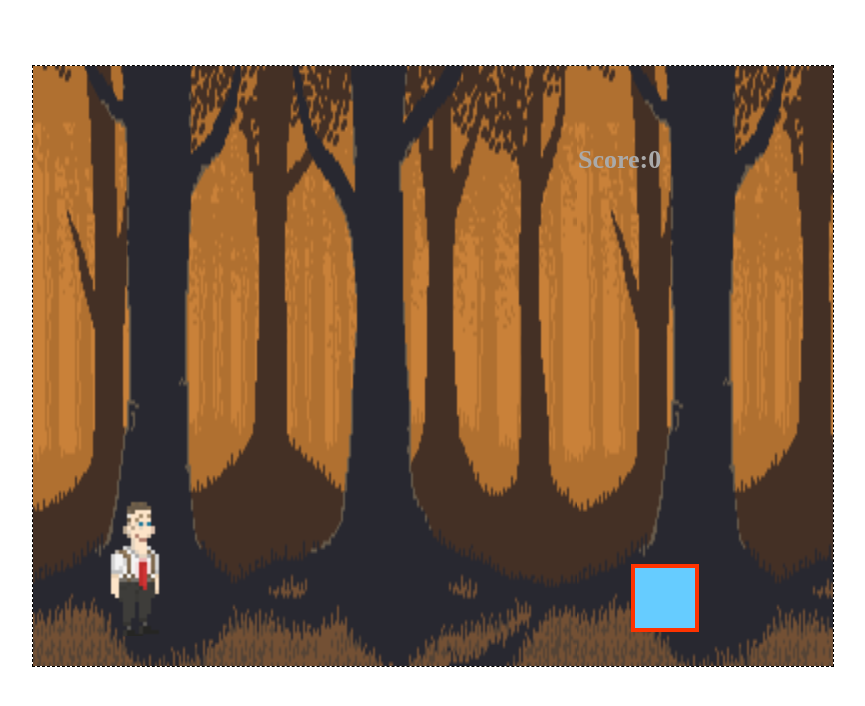
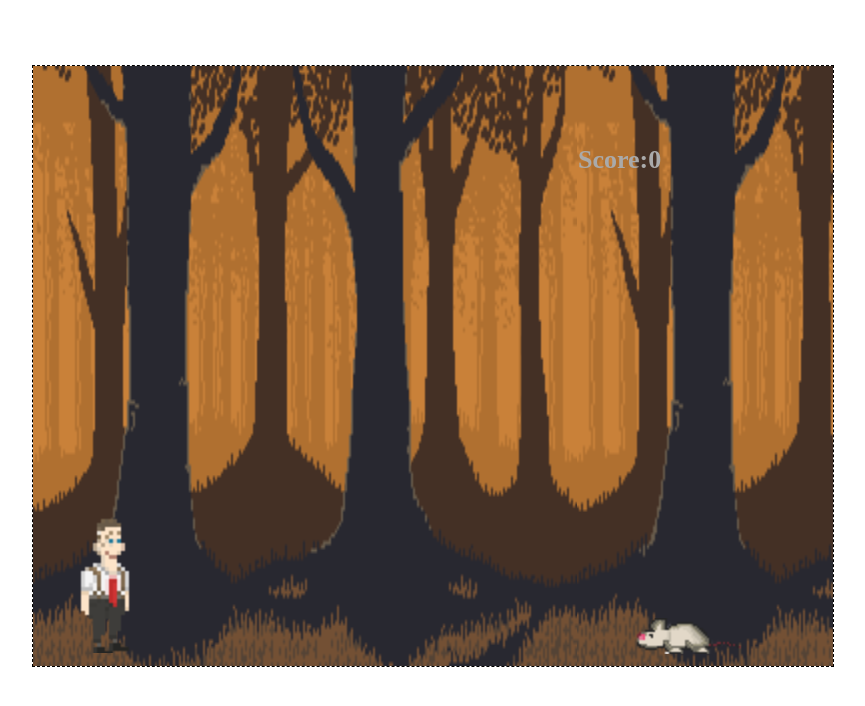
Before and after one commit to RoberPerfetto/Throught-the-forest, a plain HTML site: page index.html in a window 1280 px wide. Shown: the whole page, without its empty margins (207-1072 px from the left). Drawn offline with Linux system fonts and the light colour scheme; animation ran at ten frames a second.

Commit message:
Fix Controls

```diff
--- a/index.html
+++ b/index.html
@@ -21,26 +21,42 @@
     </style>
     <script src="pixi/pixi.min.js"></script>
     <script src="js/keyboard.js"></script>
+    <script src="js/collision.js"></script>
+    <script src="js/player.js"></script>
+    <script src="js/background.js"></script>
+    <script src="js/enemy.js"></script>
     <script>
 
         let app, bgBack,bgMiddle,bgFront;
         let bgX = 0;
         let bgSpeed = 0;
+        let bgGameOver;
         let state;
         let msScore;
+        let msRetry;
         let left, up, right, down;
-        let ssheet ;
+        let ssheet;
+        let esheet;
         let playerSheet = {};
+        let enemySheet = {};
         let player;
         let score = 0;
         let enemy;
         let time_enemy = 8000;
         let time_count = 1;
+        let retry = false;
 
-        let fontStyle = new PIXI.TextStyle({
+        let fontScore = new PIXI.TextStyle({
             fontFamily: "Proxy 1",
             fill: 0xAAAAAA,
             fontSize: 26,
+            fontWeight: "bolder"
+        });
+
+        let fontRetry = new PIXI.TextStyle({
+            fontFamily: "Roboto,Arial",
+            fill: 0xAAAAAA,
+            fontSize: 46,
             fontWeight: "bolder"
         });
 
@@ -58,12 +74,14 @@
                 .add("bgBack","forest_pack/back-trees.png")
                 .add("bgMiddle","forest_pack/middle-trees.png")
                 .add("bgFront","forest_pack/front-trees.png")
-                .add("jim","jim.png");
+                .add("jim","jim.png")
+                .add("mouse","mouse-tile.png");
             app.loader.onComplete.add(initLevel);
             app.loader.load(setup);
         }
 
         function setup() {
+
             bgBack = createBg(app.loader.resources["bgBack"].texture);
             bgMiddle = createBg(app.loader.resources["bgMiddle"].texture);
             bgFront = createBg(app.loader.resources["bgFront"].texture);
@@ -77,14 +95,26 @@
             bgFront.scale.y = 3.8;
             bgFront.scale.x = 2;
 
-            msScore = new PIXI.Text("Score: 0",fontStyle);
+            msScore = new PIXI.Text("Score: 0",fontScore);
             msScore.position.set(545,80);
             app.stage.addChild(msScore);
 
+            msRetry = new PIXI.Text("Retry?",fontRetry);
+            msRetry.position.set(300,300);
+            app.stage.addChild(msRetry);
+            msRetry.visible = false;
+            msRetry.interactive = true;
+            msRetry.buttonMode = true;
+            msRetry.on('click', (event) => {
+                retry = true//handle event
+            });
+
             createdPlayerSheet();
+            cretedEnemySheet();
+
             createPlayer();
             createEnemy();
-
+            enemy.vx = 4;
             configControls();
             timeout();
             //setInterval(() => { enemy.x = 800}, time_enemy);
@@ -106,9 +136,34 @@
                 updateBg();
                 updateScore();
 
+                if(hitTestRectangle(player,enemy)) {console.log("¡¡¡Colision!!!");state = gameOver;}
                 if(time_enemy > 5000) setTimeEnemy();
-                if(player.y > 500) player.y = 500;
 
+                if(player.y < 400) {
+                    player.vy = 10;
+                }
+
+                if(player.y >= 580) {
+                    player.y = 580;
+                }
+
+                console.log("enemy.x:"+enemy.x+" - player.x:"+player.x);
+                console.log("player.y:"+player.y);
+            }
+        }
+
+        function gameOver() {
+            player.stop();
+            enemy.stop();
+            msRetry.visible = true;
+            if(retry) {
+                score = 0;
+                msRetry.visible = false;
+                retry = false;
+                enemy.x = 800;
+                enemy.play();
+                player.play();
+                state = initLevel;
             }
         }
 
@@ -120,105 +175,9 @@
             }, time_enemy);
         }
 
-        function setTimeEnemy() {
-            if(score > 100 * time_count) {
-                time_enemy -= 5;
-                time_count++;
-                console.log("Velocidad time_enemy:"+time_enemy);
-            }
-        }
-
-        function createBg(texture) {
-            let tiling = new PIXI.TilingSprite(texture,800,600);
-            tiling.position.set(0,0);
-            app.stage.addChild(tiling);
-
-            return tiling;
-        }
-
-        function createEnemy() {
-            enemy =  new PIXI.Graphics();
-            enemy.lineStyle(4, 0xFF3300, 1);
-            enemy.beginFill(0x66CCFF);
-            enemy.drawRect(800, 500, 64, 64);
-            enemy.endFill();
-            enemy.vx = 4;
-
-            app.stage.addChild(enemy);
-        }
-
-        function updateBg() {
-            bgX = (bgX + bgSpeed);
-            bgFront.tilePosition.x = bgX;
-            bgMiddle.tilePosition.x = bgX / 2;
-            bgBack.tilePosition.x = bgX / 4;
-        }
-
         function updateScore() {
             score += -(bgSpeed);
             msScore.text = "Score:" + score;
-        }
-
-        function createEnemies() {
-
-        }
-
-        function moveEnemy() {
-            enemy.x -= enemy.vx;
-        }
-
-        function jumpPlayer() {
-
-            player.y += player.vy;
-            if(player.y < 450) {
-                player.vy = +6;
-            }
-
-        }
-
-        function createdPlayerSheet() {
-            ssheet = new PIXI.BaseTexture.from(app.loader.resources["jim"].url);
-            let w = 30;
-            let h = 70;
-
-            playerSheet["standWest"] = [
-                new PIXI.Texture(ssheet, new PIXI.Rectangle(0, 142, w, h))
-            ];
-            playerSheet["standEast"] = [
-                new PIXI.Texture(ssheet, new PIXI.Rectangle(0, 215, w, h))
-            ];
-
-            playerSheet["walkWest"] = [
-                new PIXI.Texture(ssheet, new PIXI.Rectangle(1 * w+2, 142, w, h)),
-                new PIXI.Texture(ssheet, new PIXI.Rectangle(2 * w+8, 142, w, h)),
-                new PIXI.Texture(ssheet, new PIXI.Rectangle(3 * w+6, 142, w, h)),
-                new PIXI.Texture(ssheet, new PIXI.Rectangle(4 * w+7, 142, w, h)),
-                new PIXI.Texture(ssheet, new PIXI.Rectangle(5 * w+12, 142, w, h)),
-                new PIXI.Texture(ssheet, new PIXI.Rectangle(6 * w+10, 142, w, h))
-            ];
-            playerSheet["walkEast"] = [
-                new PIXI.Texture(ssheet, new PIXI.Rectangle(1 * w+2, 215, w, h)),
-                new PIXI.Texture(ssheet, new PIXI.Rectangle(2 * w+8, 215, w, h)),
-                new PIXI.Texture(ssheet, new PIXI.Rectangle(3 * w+6, 215, w, h)),
-                new PIXI.Texture(ssheet, new PIXI.Rectangle(4 * w+7, 215, w, h)),
-                new PIXI.Texture(ssheet, new PIXI.Rectangle(5 * w+12, 215, w, h)),
-                new PIXI.Texture(ssheet, new PIXI.Rectangle(6 * w+10, 215, w, h))
-            ];
-
-        }
-
-        function createPlayer() {
-            player = new PIXI.AnimatedSprite(playerSheet.standEast);
-            player.anchor.set(0.5);
-            player.animationSpeed = .1;
-            player.loop = true;
-            player.x = 100;
-            player.y = app.view.height - 72;
-            player.vy = 0;
-            player.scale.x = 2;
-            player.scale.y = 2;
-            app.stage.addChild(player);
-            player.play();
         }
 
         function configControls() {
@@ -269,9 +228,12 @@
 
         function touchJump(e) {
             if(e.key === " ") {
-                player.vy = -6;
-                e.preventDefault();
+                if(player.y >= 580) {
+                    player.vy = -18;
+                    e.preventDefault();
+                }
             }
+           // window.removeEventListener("keydown", downListener);
         }
 
     </script>
--- /dev/null
+++ b/js/background.js
@@ -0,0 +1,14 @@
+function createBg(texture) {
+    let tiling = new PIXI.TilingSprite(texture,800,600);
+    tiling.position.set(0,0);
+    app.stage.addChild(tiling);
+
+    return tiling;
+}
+
+function updateBg() {
+    bgX = (bgX + bgSpeed);
+    bgFront.tilePosition.x = bgX;
+    bgMiddle.tilePosition.x = bgX / 2;
+    bgBack.tilePosition.x = bgX / 4;
+}
--- /dev/null
+++ b/js/collision.js
@@ -0,0 +1,68 @@
+function hitTestRectangle(r1, r2) {
+    //Define the variables we'll need to calculate
+    let hit, combinedHalfWidths, combinedHalfHeights, vx, vy;
+
+    //hit will determine whether there's a collision
+    hit = false;
+
+    r1.posX = (r1.x + r1.width) / 2;
+    r2.posX = (r2.x + r2.width) - 10;
+
+    console.log('r1.posX:'+Math.abs(r1.posX)+' - r2.posX:'+Math.abs(r2.posX));
+    //console.log('vy:'+Math.abs(r1.posX)+' - combinedHalfHeights:'+combinedHalfHeights);
+    //console.log('player.y:'+Math.abs(r1.y)+' - enemy.y:'+r2.y);
+
+    //Check for a collision on the x axis
+    if (Math.abs(r1.posX) > r2.x && Math.abs(r1.posX) < r2.posX) {
+
+        //A collision might be occurring. Check for a collision on the y axis
+        if (Math.abs(r1.y) >= r2.y) {
+
+            //There's definitely a collision happening
+            hit = true;
+        } else {
+
+            //There's no collision on the y axis
+            hit = false;
+        }
+    } else {
+
+    //There's no collision on the x axis
+    hit = false;
+    }
+
+    //`hit` will be either `true` or `false`
+    return hit;
+};
+
+/*
+//Define the variables we'll need to calculate
+    let hit, combinedHalfWidths, combinedHalfHeights, vx, vy;
+
+    //hit will determine whether there's a collision
+    hit = false;
+
+    //Find the center points of each sprite
+    r1.centerX = r1.x + r1.width / 2;
+    r1.centerY = r1.y + r1.height / 2;
+    r2.centerX = r2.x + r2.width / 2;
+    r2.centerY = r2.y + r2.height / 2;
+
+    //Find the half-widths and half-heights of each sprite
+    r1.halfWidth = r1.width / 2;
+    r1.halfHeight = r1.height / 2;
+    r2.halfWidth = r2.width / 2;
+    r2.halfHeight = r2.height / 2;
+
+    //Calculate the distance vector between the sprites
+    vx = r1.centerX - r2.centerX;
+    vy = r1.centerY - r2.centerY;
+
+    //Figure out the combined half-widths and half-heights
+    combinedHalfWidths = r1.halfWidth + r2.halfWidth;
+    combinedHalfHeights = r1.halfHeight + r2.halfHeight;
+
+    console.log('vx:'+Math.abs(vx)+' - combinedHalfWidths:'+combinedHalfWidths);
+    console.log('vy:'+Math.abs(vy)+' - combinedHalfHeights:'+combinedHalfHeights);
+    console.log('player.y:'+Math.abs(r1.y)+' - enemy.y:'+r2.y);
+*/
--- /dev/null
+++ b/js/enemy.js
@@ -0,0 +1,37 @@
+function setTimeEnemy() {
+    if(score > 100 * time_count) {
+        time_enemy -= 5;
+        time_count++;
+        console.log("Velocidad time_enemy:"+time_enemy);
+    }
+}
+
+function cretedEnemySheet() {
+
+    esheet = new PIXI.BaseTexture.from(app.loader.resources["mouse"].url);
+    let w = 54;
+    let h = 18;
+
+    enemySheet["run"] = [
+        new PIXI.Texture(esheet, new PIXI.Rectangle(0 * w, 0, w, h)),
+        new PIXI.Texture(esheet, new PIXI.Rectangle(1 * w, 0, w, h))
+    ]
+}
+
+function createEnemy() {
+    enemy = new PIXI.AnimatedSprite(enemySheet.run);
+    enemy.anchor.set(0,0.5);
+    enemy.animationSpeed = .25;
+    enemy.loop = true;
+    enemy.x = 800;
+    enemy.y = 570;
+    enemy.vy = 0;
+    enemy.scale.x = 2;
+    enemy.scale.y = 2;
+    app.stage.addChild(enemy);
+    enemy.play();
+}
+
+function moveEnemy() {
+    enemy.x -= enemy.vx;
+}
--- a/js/keyboard.js
+++ b/js/keyboard.js
@@ -58,7 +58,7 @@ function keyboard(value) {
     key.unsubscribe = () => {
       window.removeEventListener("keydown", downListener);
       window.removeEventListener("keyup", upListener);
-      window.removeEventListener("keypress",pressListener);
+      //window.removeEventListener("keypress",pressListener);
     };
 
     return key;
--- /dev/null
+++ b/js/player.js
@@ -0,0 +1,52 @@
+function createdPlayerSheet() {
+    ssheet = new PIXI.BaseTexture.from(app.loader.resources["jim"].url);
+    let w = 30;
+    let h = 70;
+
+    playerSheet["standWest"] = [
+        new PIXI.Texture(ssheet, new PIXI.Rectangle(0, 142, w, h))
+    ];
+    playerSheet["standEast"] = [
+        new PIXI.Texture(ssheet, new PIXI.Rectangle(0, 215, w, h))
+    ];
+
+    playerSheet["walkWest"] = [
+        new PIXI.Texture(ssheet, new PIXI.Rectangle(1 * w+2, 142, w, h)),
+        new PIXI.Texture(ssheet, new PIXI.Rectangle(2 * w+8, 142, w, h)),
+        new PIXI.Texture(ssheet, new PIXI.Rectangle(3 * w+6, 142, w, h)),
+        new PIXI.Texture(ssheet, new PIXI.Rectangle(4 * w+7, 142, w, h)),
+        new PIXI.Texture(ssheet, new PIXI.Rectangle(5 * w+12, 142, w, h)),
+        new PIXI.Texture(ssheet, new PIXI.Rectangle(6 * w+10, 142, w, h))
+    ];
+    playerSheet["walkEast"] = [
+        new PIXI.Texture(ssheet, new PIXI.Rectangle(1 * w+2, 215, w, h)),
+        new PIXI.Texture(ssheet, new PIXI.Rectangle(2 * w+8, 215, w, h)),
+        new PIXI.Texture(ssheet, new PIXI.Rectangle(3 * w+6, 215, w, h)),
+        new PIXI.Texture(ssheet, new PIXI.Rectangle(4 * w+7, 215, w, h)),
+        new PIXI.Texture(ssheet, new PIXI.Rectangle(5 * w+12, 215, w, h)),
+        new PIXI.Texture(ssheet, new PIXI.Rectangle(6 * w+10, 215, w, h))
+    ];
+
+}
+
+function createPlayer() {
+    player = new PIXI.AnimatedSprite(playerSheet.standEast);
+    player.anchor.set(1,0.95);
+    player.animationSpeed = .1;
+    player.loop = true;
+    player.x = 100;
+    player.y = 580;
+    player.vy = 0;
+    player.scale.x = 2;
+    player.scale.y = 2;
+    app.stage.addChild(player);
+    player.play();
+}
+
+function jumpPlayer() {
+
+    player.y += player.vy;
+    /*if(player.y < 450) {
+        player.vy = +6;
+    } */
+}
```
Also changed, not shown: assets/mouse-tile.png (added).
